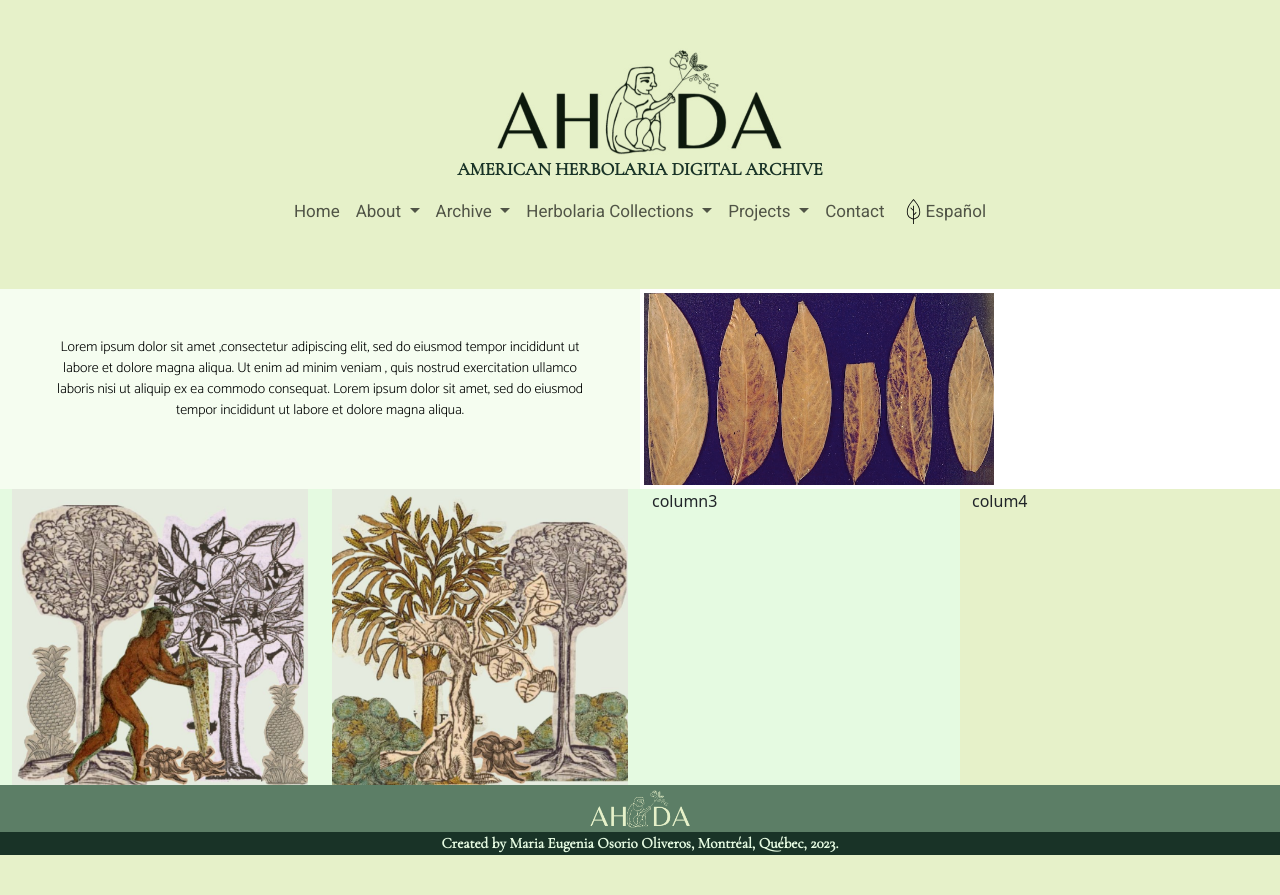
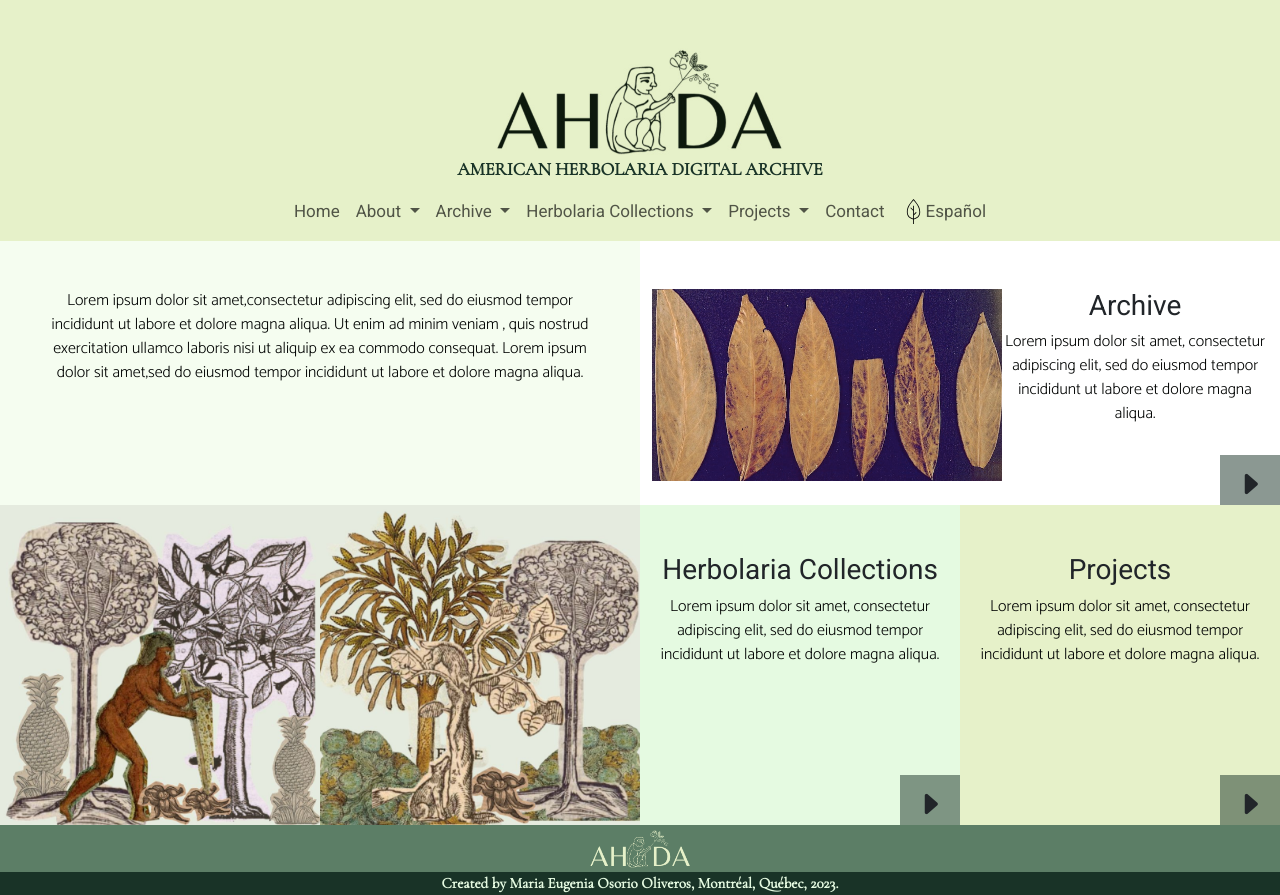
Before and after one commit to mariaeosorioliveros/INFS634_W23_-AHDA-, a PHP site: page /ahda-index.php in a window 1280 px wide. Before the commit the page ends 855 px from the top, so only its background shows below. Run offline with PHP 8.4, Linux system fonts and the light colour scheme.

Commit message:
update 04-04 0.1

```diff
--- a/ahda-header.php
+++ b/ahda-header.php
@@ -1,5 +1,5 @@
 <header>
-<div class="container-fluid p-5" style="background-color:rgb(230,241,201);">
+<div class="container-fluid pt-5" style="background-color:rgb(230,241,201);">
   <img src="/ahda_assets/img/logoheader.jpg" class="mx-auto d-block" alt="ahdaheaderlogo" width="290" height="auto">
   <figcaption id= "logo-title" class="fw-bold">AMERICAN HERBOLARIA DIGITAL ARCHIVE </figcaption>
 <!--This is ahda navbar and dropdown menu-->
--- a/ahda-index.php
+++ b/ahda-index.php
@@ -12,34 +12,49 @@
     <link rel= "stylesheet" href="https://fonts.googleapis.com/css2?family=Catamaran:wght@300&family=Cormorant+Garamond&family=Roboto&display=swap">
     <!--This is Bootstrap 5.CSS link-->
     <link href="https://cdn.jsdelivr.net/npm/bootstrap@5.3.0-alpha1/dist/css/bootstrap.min.css" rel="stylesheet" integrity="sha384-GLhlTQ8iRABdZLl6O3oVMWSktQOp6b7In1Zl3/Jr59b6EGGoI1aFkw7cmDA6j6gD" crossorigin="anonymous">
+    <link rel="stylesheet" href="https://cdn.jsdelivr.net/npm/bootstrap-icons@1.10.4/font/bootstrap-icons.css">
 </head>
 <body>
 <?php include ('ahda-header.php');?>
 <main>
 <div class="container-fluid">
     <div class="row">
-        <div class="col-sm-4 col-lg-6 text-center p-5" style="background-color:rgb(245, 253, 240);">
-            <p id="welcomeMain"><b> Lorem ipsum dolor sit amet </b>,consectetur adipiscing elit, sed do eiusmod tempor incididunt ut labore et dolore magna aliqua.<b> Ut enim ad minim veniam </b>, quis nostrud exercitation ullamco laboris nisi ut aliquip ex ea commodo consequat. <b>Lorem ipsum dolor sit amet, </b>sed do eiusmod tempor incididunt ut labore et dolore magna aliqua.</p>
+    <div class="col-sm-4 col-lg-6 p-5 text-center" style="background-color:rgb(245, 253, 240);">
+        <p id="welcomeMain">Lorem ipsum dolor sit amet,consectetur adipiscing elit, sed do eiusmod tempor incididunt ut labore et dolore magna aliqua.<b> Ut enim ad minim veniam </b>, quis nostrud exercitation ullamco laboris nisi ut aliquip ex ea commodo consequat. <b>Lorem ipsum dolor sit amet,</b>sed do eiusmod tempor incididunt ut labore et dolore magna aliqua.</p>
     </div>
-        <div class="col-sm-8 col-lg-6 p-1" style="background-color: rgb(255, 255, 255);">
-        <img src="/ahda_assets/img/MP-8-homepage.jpg" alt="archive-image" width="350" height="auto">
+    <div class="col-sm-8 col-lg-6 pt-5 pb-4 position-relative" style="background-color: rgb(255, 255, 255);">
+        <img src="/ahda_assets/img/MP-8-homepage.jpg" class="float-start" alt="archive-image" width="350" height="auto">
+        <p class="h3">Archive</p>
+        <p class="text-center">Lorem ipsum dolor sit amet, consectetur adipiscing elit, sed do eiusmod tempor incididunt ut labore et dolore magna aliqua.</p>
+        <button type="button" class="btn position-absolute bottom-0 end-0" style="background-color: rgba(25, 51, 39, 0.5); border-radius:0; width: 60px; height: 50px;" >
+        <i class="bi bi-caret-right-fill" style="font-size: 28px; fill:rgb(25, 51, 39); text-align: center" ></i>
+        </button>
     </div>
     </div>
     <div class="row">
-            <div class="col-lg-3" style="background-color: rgb(229, 250, 225);">
+    <div class="col-lg-3 px-0" style="background-color: rgb(229, 250, 225);">
          <img src="/ahda_assets/img/imageAHDAhomepagebox1.jpg" class="mw-100"  alt="image-collage1">
     </div>
-            <div class="col-lg-3" style="background-color: rgb(229, 250, 225);">
+    <div class="col-lg-3 px-0" style="background-color: rgb(229, 250, 225);">
         <img src="/ahda_assets/img/imageAHDAhomepagebox2.jpg" class="mw-100"  alt="image-collage2">
     </div>
-            <div class="col-lg-3" style="background-color: rgb(229, 250, 225);">column3</div>
-            <div class="col-lg-3" style="background-color: rgb(230, 241, 201);">colum4</div>
+    <div class="col-lg-3 pt-5 position-relative" style="background-color: rgb(229, 250, 225);">
+        <p class="h3">Herbolaria Collections</p>
+        <p class="text-center">Lorem ipsum dolor sit amet, consectetur adipiscing elit, sed do eiusmod tempor incididunt ut labore et dolore magna aliqua.</p>
+        <button type="button" class="btn position-absolute bottom-0 end-0" style="background-color: rgba(25, 51, 39, 0.5); border-radius:0; width: 60px; height: 50px;">
+        <i class="bi bi-caret-right-fill" style="font-size: 28px; fill:rgb(25, 51, 39); text-align:center" ></i>
+        </button>
+        </div>
+        <div class="col-lg-3 pt-5 position-relative" style="background-color: rgb(230, 241, 201);">
+        <p class="h3">Projects</p>
+        <p class="text-center">Lorem ipsum dolor sit amet, consectetur adipiscing elit, sed do eiusmod tempor incididunt ut labore et dolore magna aliqua.</p>
+        <button type="button" class="btn position-absolute bottom-0 end-0" style="background-color: rgba(25, 51, 39, 0.5); border-radius:0; width: 60px; height: 50px;" >
+        <i class="bi bi-caret-right-fill" style="font-size: 28px; fill:rgb(25, 51, 39); text-align:center" ></i>
+        </button>
         </div>
     </div>
-
+</div>
 </main>
-
-
 
 <?php include ('ahda-footer.php');?>
 <!--This is Bootstrap 5.JS link-->
--- a/ahda_assets/css/Mystyle-ahda.css
+++ b/ahda_assets/css/Mystyle-ahda.css
@@ -13,15 +13,26 @@ main{
     width:100vw;
     margin: auto;
 }
-
+/*This is the homepage main sections style*/
 #welcomeMain {
     font-family: "Catamaran", sans-serif;
     font-weight: 300;
-    font-size: 14px;
+    font-size: 16px;
     color: rgb(2, 4, 3);
 }
-
-
+.h3{
+    font-family: "Roboto", sans-serif;
+    font-weight: 300;
+    font-size: 14px;
+    color: rgb(11, 18, 9);
+    text-align: center;
+}
+.text-center{
+    font-family: "Catamaran", sans-serif;
+    font-weight: 300;
+    font-size: 16px;
+    color: rgb(2, 4, 3);
+}
 
 /* this is ahda main heading */
 #logo-title {
@@ -59,11 +70,6 @@ main{
     text-decoration: underline !important;
     background-color: inherit !important;
 }
-/*This is the homepage main section style*/
-
-
-
-
 
 /* This is the ahda-footer style */
 footer {
```
Also changed, not shown: ahda_assets/img/caret-right-fill.svg (added), 1 other file. Lines whose indentation alone changed are shown as unchanged.
